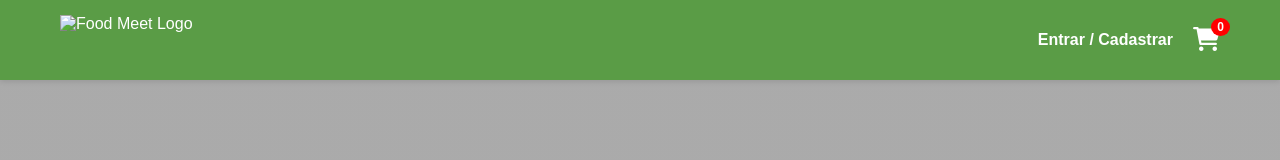
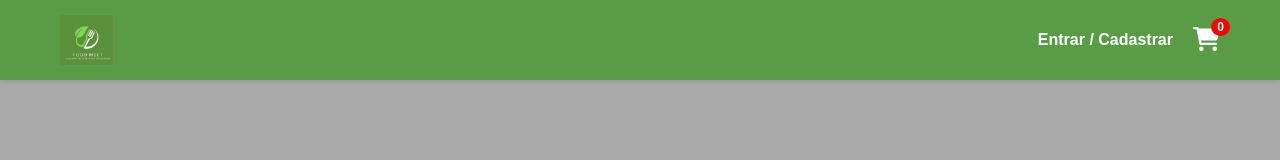
Before and after one commit to gitgiovanni/foodMeet, a plain HTML site: page index.html in a window 1280 px wide. Shown: the top 160 px of the page. Drawn offline with Linux system fonts and the light colour scheme.

Commit message:
Update index.html

```diff
--- a/index.html
+++ b/index.html
@@ -11,7 +11,7 @@
 
     <header>
         <div class="container">
-            <img src="img/logo.png" alt="Food Meet Logo" class="logo">
+            <img src="logo.jpg" alt="Food Meet Logo" class="logo">
             <nav>
                 <a href="#login-modal" id="login-btn">Entrar / Cadastrar</a>
                 <a href="#cart" class="cart-icon">
```
